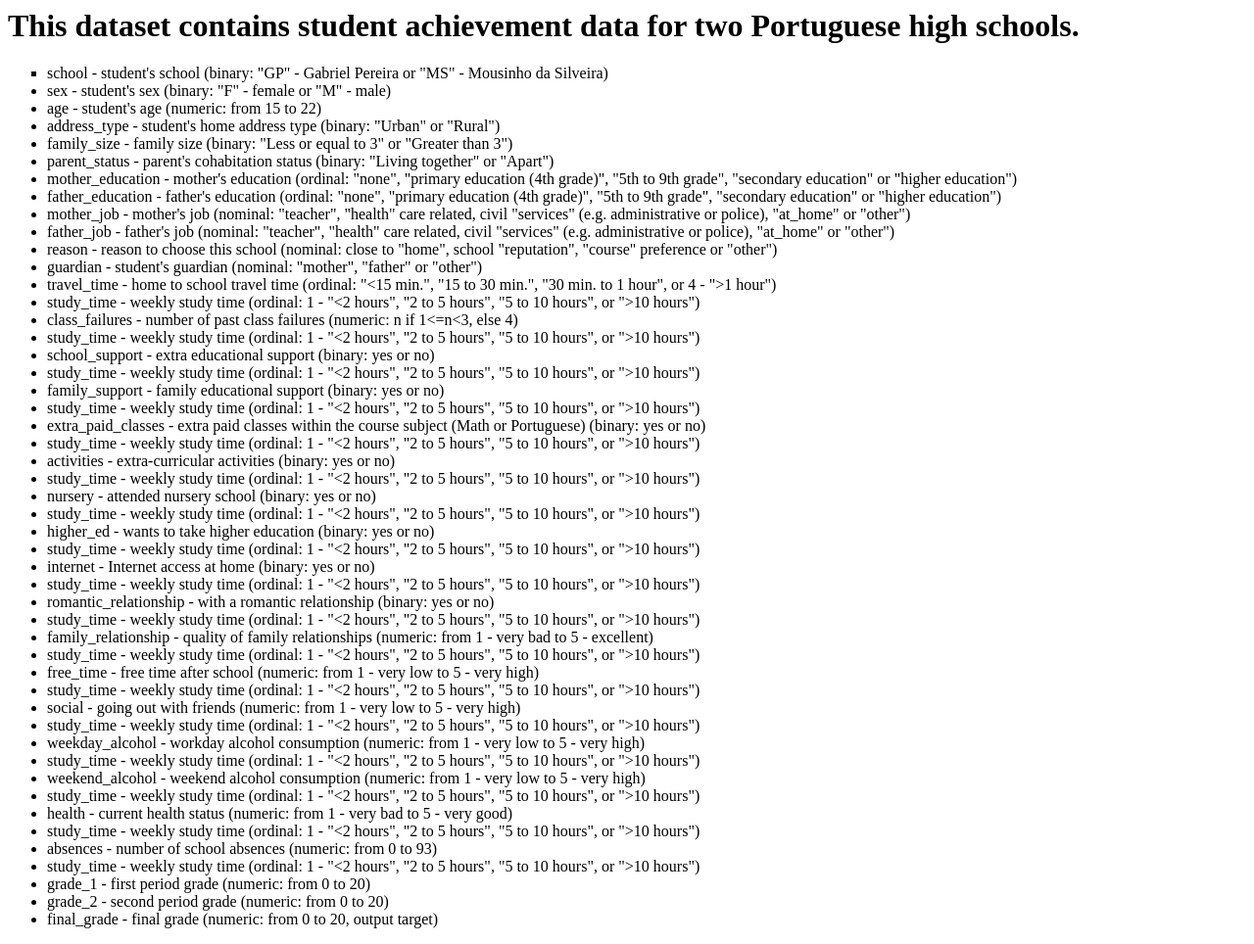
After one commit to Leena-680/project-3-dump, a Flask app: page /About in a window 1280 px wide. The commit adds this page. Shown: the whole page at 98% size. Run offline with Flask 3, Linux system fonts and the light colour scheme.

Commit message:
minor changes

```diff
--- a/group-2-project/app.py
+++ b/group-2-project/app.py
@@ -16,6 +16,10 @@ def get_dataframe():
 @app.route("/")
 def home():
     return render_template("index.html")
+
+@app.route("/About")
+def about():
+    return render_template("about.html")
 
 @app.route("/visualisation_1")
 def visualisation_1():
--- /dev/null
+++ b/group-2-project/templates/about.html
@@ -0,0 +1,61 @@
+<html>
+    <head>
+        <title>High School Students Performance Dashboard</title>
+    </head>
+    <body>
+        <h1>This dataset contains student achievement data for two Portuguese high schools.</h1>
+
+        <ul>
+            <li style="list-style-type:square">school - student's school (binary: "GP" - Gabriel Pereira or "MS" - Mousinho da Silveira)</li>
+            <li>sex - student's sex (binary: "F" - female or "M" - male)</li>
+            <li>age - student's age (numeric: from 15 to 22)</li>
+            <li>address_type - student's home address type (binary: "Urban" or "Rural")</li>
+            <li>family_size - family size (binary: "Less or equal to 3" or "Greater than 3")</li>
+            <li>parent_status - parent's cohabitation status (binary: "Living together" or "Apart")</li>
+            <li>mother_education - mother's education (ordinal: "none", "primary education (4th grade)", "5th to 9th grade", "secondary education" or "higher education")</li>
+            <li>father_education - father's education (ordinal: "none", "primary education (4th grade)", "5th to 9th grade", "secondary education" or "higher education")</li>
+            <li>mother_job - mother's job (nominal: "teacher", "health" care related, civil "services" (e.g. administrative or police), "at_home" or "other")</li>
+            <li>father_job - father's job (nominal: "teacher", "health" care related, civil "services" (e.g. administrative or police), "at_home" or "other")</li>
+            <li>reason - reason to choose this school (nominal: close to "home", school "reputation", "course" preference or "other")</li>
+            <li>guardian - student's guardian (nominal: "mother", "father" or "other")</li>
+            <li>travel_time - home to school travel time (ordinal: "<15 min.", "15 to 30 min.", "30 min. to 1 hour", or 4 - ">1 hour")</li>
+            <li>study_time - weekly study time (ordinal: 1 - "<2 hours", "2 to 5 hours", "5 to 10 hours", or ">10 hours")</li>
+            <li>class_failures - number of past class failures (numeric: n if 1<=n<3, else 4)</li>
+            <li>study_time - weekly study time (ordinal: 1 - "<2 hours", "2 to 5 hours", "5 to 10 hours", or ">10 hours")</li>
+            <li>school_support - extra educational support (binary: yes or no)</li>
+            <li>study_time - weekly study time (ordinal: 1 - "<2 hours", "2 to 5 hours", "5 to 10 hours", or ">10 hours")</li>
+            <li>family_support - family educational support (binary: yes or no)</li>
+            <li>study_time - weekly study time (ordinal: 1 - "<2 hours", "2 to 5 hours", "5 to 10 hours", or ">10 hours")</li>
+            <li>extra_paid_classes - extra paid classes within the course subject (Math or Portuguese) (binary: yes or no)</li>
+            <li>study_time - weekly study time (ordinal: 1 - "<2 hours", "2 to 5 hours", "5 to 10 hours", or ">10 hours")</li>
+            <li>activities - extra-curricular activities (binary: yes or no)</li>
+            <li>study_time - weekly study time (ordinal: 1 - "<2 hours", "2 to 5 hours", "5 to 10 hours", or ">10 hours")</li>
+            <li>nursery - attended nursery school (binary: yes or no)</li>
+            <li>study_time - weekly study time (ordinal: 1 - "<2 hours", "2 to 5 hours", "5 to 10 hours", or ">10 hours")</li>
+            <li>higher_ed - wants to take higher education (binary: yes or no)</li>
+            <li>study_time - weekly study time (ordinal: 1 - "<2 hours", "2 to 5 hours", "5 to 10 hours", or ">10 hours")</li>
+            <li>internet - Internet access at home (binary: yes or no)</li>
+            <li>study_time - weekly study time (ordinal: 1 - "<2 hours", "2 to 5 hours", "5 to 10 hours", or ">10 hours")</li>
+            <li>romantic_relationship - with a romantic relationship (binary: yes or no)</li>
+            <li>study_time - weekly study time (ordinal: 1 - "<2 hours", "2 to 5 hours", "5 to 10 hours", or ">10 hours")</li>
+            <li>family_relationship - quality of family relationships (numeric: from 1 - very bad to 5 - excellent)</li>
+            <li>study_time - weekly study time (ordinal: 1 - "<2 hours", "2 to 5 hours", "5 to 10 hours", or ">10 hours")</li>
+            <li>free_time - free time after school (numeric: from 1 - very low to 5 - very high)</li>
+            <li>study_time - weekly study time (ordinal: 1 - "<2 hours", "2 to 5 hours", "5 to 10 hours", or ">10 hours")</li>
+            <li>social - going out with friends (numeric: from 1 - very low to 5 - very high)</li>
+            <li>study_time - weekly study time (ordinal: 1 - "<2 hours", "2 to 5 hours", "5 to 10 hours", or ">10 hours")</li>
+            <li>weekday_alcohol - workday alcohol consumption (numeric: from 1 - very low to 5 - very high)</li>
+            <li>study_time - weekly study time (ordinal: 1 - "<2 hours", "2 to 5 hours", "5 to 10 hours", or ">10 hours")</li>
+            <li>weekend_alcohol - weekend alcohol consumption (numeric: from 1 - very low to 5 - very high)</li>
+            <li>study_time - weekly study time (ordinal: 1 - "<2 hours", "2 to 5 hours", "5 to 10 hours", or ">10 hours")</li>
+            <li>health - current health status (numeric: from 1 - very bad to 5 - very good)</li>
+            <li>study_time - weekly study time (ordinal: 1 - "<2 hours", "2 to 5 hours", "5 to 10 hours", or ">10 hours")</li>
+            <li>absences - number of school absences (numeric: from 0 to 93)</li>
+            <li>study_time - weekly study time (ordinal: 1 - "<2 hours", "2 to 5 hours", "5 to 10 hours", or ">10 hours")</li>
+            <li>grade_1 - first period grade (numeric: from 0 to 20)</li>
+            <li>grade_2 - second period grade (numeric: from 0 to 20)</li>
+            <li>final_grade - final grade (numeric: from 0 to 20, output target)</li>
+
+          </ul>
+    </body>
+</html>
--- a/group-2-project/templates/index.html
+++ b/group-2-project/templates/index.html
@@ -18,7 +18,8 @@
         <img src="https://www.teachhub.com/wp-content/uploads/2021/06/June-21-Adding-SEL-Components-to-a-High-School-Classroom_web-1024x682.jpg" width="600" height="400">
 
         <h2>Menu</h2>
-        <a href="{{ url_for('visualisation_1') }}">Go to Visualisation 1</a>
+        <a href="{{ url_for('about') }}">View meta data</a><br/>
+        <a href="{{ url_for('visualisation_1') }}">Go to Visualisation 1</a><br/>
 
         <a href="{{ url_for('visualisation_2') }}">Go to Visualisation 2</a>
 
```
Also changed, not shown: group-2-project/templates/visualisation_2.html (+71 -0 lines).
